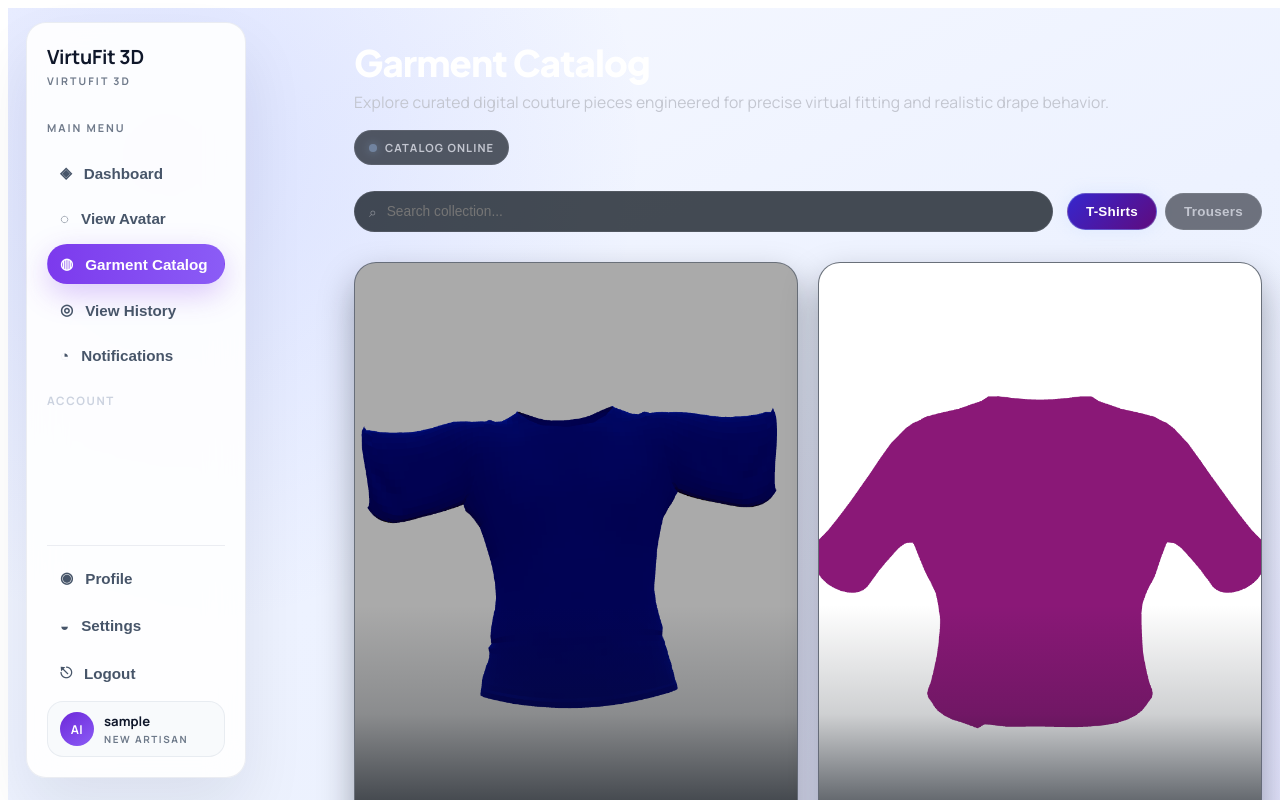
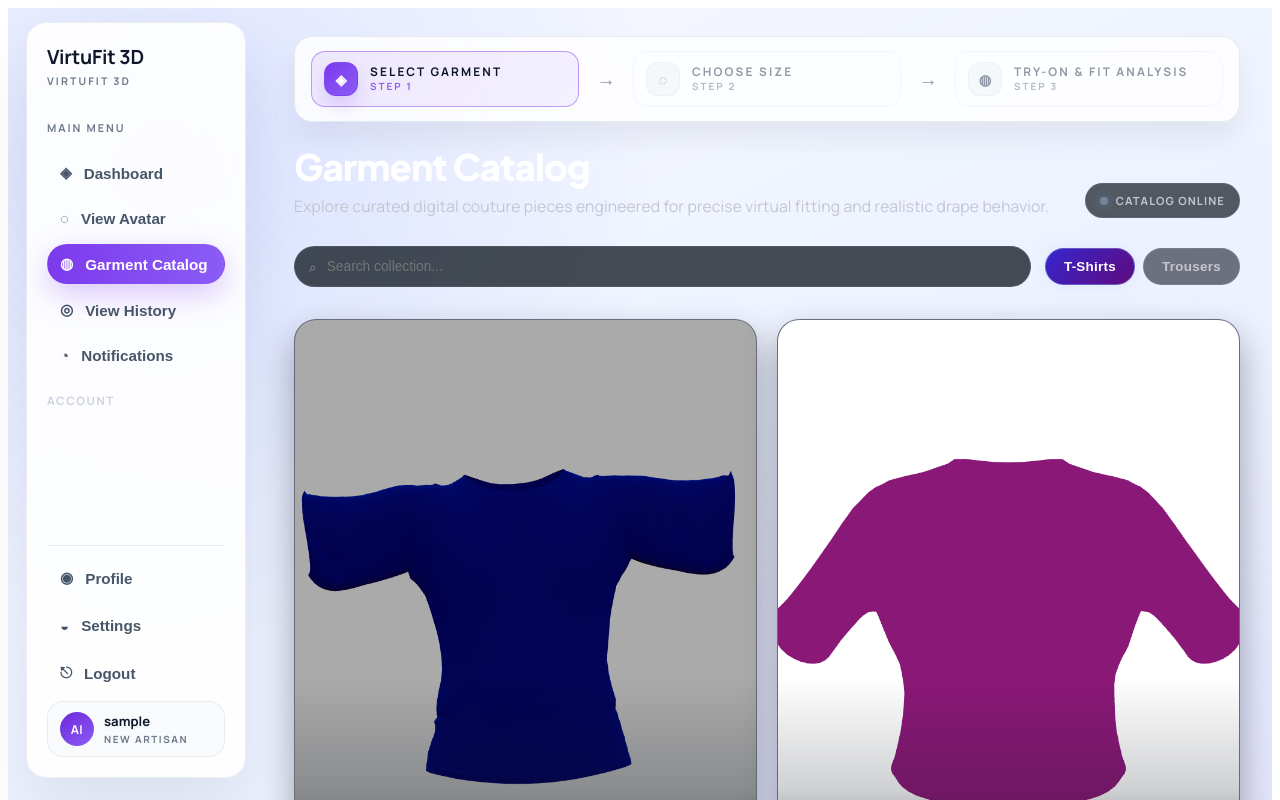
Before and after one commit to nethmaHarini/3d-virtual-tryon-system, a React (Vite) app in the folder frontend/: page /catalog in a window 1280 px wide. Shown: the top 800 px of the page. Built offline with nearby package versions, Linux system fonts and the light colour scheme; no server answers; sample sign-in values are in the browser's storage.

Commit message:
refactor UIs

```diff
--- a/frontend/src/AvatarViewer.jsx
+++ b/frontend/src/AvatarViewer.jsx
@@ -88,7 +88,8 @@ function AvatarViewer() {
   const styles = {
     page: {
       minHeight: "100vh",
-      width: "100vw",
+      width: "100%",
+      minWidth: 0,
       background: isDark
         ? "radial-gradient(circle at 12% 16%, rgba(54, 38, 206, 0.22) 0%, transparent 38%), radial-gradient(circle at 88% 84%, rgba(95, 11, 126, 0.24) 0%, transparent 48%), linear-gradient(155deg, #090f17 0%, #0d141d 48%, #111a27 100%)"
         : "radial-gradient(circle at 12% 16%, rgba(78, 107, 255, 0.16) 0%, transparent 38%), radial-gradient(circle at 88% 84%, rgba(138, 92, 255, 0.12) 0%, transparent 48%), linear-gradient(155deg, #f7f9ff 0%, #edf2ff 48%, #eaf0fb 100%)",
@@ -101,21 +102,23 @@ function AvatarViewer() {
     },
 
     main: {
-      marginLeft: 346,
-      marginRight: 26,
-      paddingTop: 30,
-      paddingBottom: 30,
+      marginLeft: 286,
+      marginRight: 32,
+      paddingTop: 28,
+      paddingBottom: 32,
       minHeight: "100vh",
+      minWidth: 0,
       boxSizing: "border-box",
     },
 
     mainInner: {
       width: "100%",
-      maxWidth: 1320,
+      maxWidth: 1400,
       margin: "0 auto",
       display: "flex",
       flexDirection: "column",
-      gap: 22,
+      gap: 24,
+      minWidth: 0,
     },
 
     pageHeader: {
--- a/frontend/src/Catalog.jsx
+++ b/frontend/src/Catalog.jsx
@@ -4,6 +4,7 @@ import { useNavigate, useLocation } from "react-router-dom";
 
 import { useState } from "react";
 import DashboardSidebar from "./components/DashboardSidebar";
+import TryOnJourneyBar from "./components/TryOnJourneyBar";
 import { useAppTheme } from "./theme";
 
 function Catalog() {
@@ -14,7 +15,8 @@ function Catalog() {
   const styles = {
     page: {
       minHeight: "100vh",
-      width: "100vw",
+      width: "100%",
+      minWidth: 0,
       background:
         isDark
           ? "radial-gradient(circle at 12% 14%, rgba(54, 38, 206, 0.22) 0%, transparent 34%), radial-gradient(circle at 86% 84%, rgba(95, 11, 126, 0.2) 0%, transparent 44%), linear-gradient(155deg, #090f17 0%, #0d141d 46%, #111a27 100%)"
@@ -133,19 +135,21 @@ function Catalog() {
       fontWeight: 700,
     },
     main: {
-      marginLeft: 346,
-      marginRight: 26,
-      paddingTop: 34,
-      paddingBottom: 28,
+      marginLeft: 286,
+      marginRight: 32,
+      paddingTop: 28,
+      paddingBottom: 32,
+      minWidth: 0,
       boxSizing: "border-box",
     },
     mainInner: {
       width: "100%",
-      maxWidth: 1320,
+      maxWidth: 1400,
       margin: "0 auto",
       display: "flex",
       flexDirection: "column",
-      gap: 22,
+      gap: 24,
+      minWidth: 0,
     },
     headingWrap: {
       marginBottom: 4,
@@ -492,6 +496,8 @@ function Catalog() {
 
       <main style={styles.main} className="catalog-main">
         <div style={styles.mainInner}>
+          <TryOnJourneyBar currentStep={1} />
+
           <header style={styles.headingWrap}>
             <div>
               <h2 style={styles.heading}>Garment Catalog</h2>
--- a/frontend/src/Dashboard.jsx
+++ b/frontend/src/Dashboard.jsx
@@ -232,6 +232,8 @@ function Dashboard() {
 
   const styles = {
     page: {
+      width: "100%",
+      minWidth: 0,
       minHeight: "100vh",
       background:
         isDark
@@ -241,6 +243,7 @@ function Dashboard() {
       fontFamily: "'Manrope', 'Segoe UI', sans-serif",
       position: "relative",
       overflowX: "hidden",
+      boxSizing: "border-box",
     },
     sidebar: {
       position: "fixed",
@@ -351,28 +354,34 @@ function Dashboard() {
       fontWeight: 700,
     },
     main: {
-      marginLeft: 346,
-      marginRight: 26,
-      paddingTop: 30,
-      paddingBottom: 30,
+      marginLeft: 286,
+      marginRight: 32,
+      paddingTop: 28,
+      paddingBottom: 32,
       minHeight: "100vh",
+      minWidth: 0,
       boxSizing: "border-box",
     },
     mainInner: {
       width: "100%",
-      maxWidth: 1320,
+      maxWidth: 1220,
       margin: "0 auto",
       display: "flex",
       flexDirection: "column",
-      gap: 22,
+      gap: 24,
+      minWidth: 0,
     },
     pageHeader: {
       marginBottom: 0,
       display: "flex",
       justifyContent: "space-between",
-      alignItems: "end",
+      alignItems: "center",
       gap: 22,
       flexWrap: "wrap",
+      width: "100%",
+      maxWidth: 1220,
+      marginLeft: "auto",
+      marginRight: "auto",
     },
     headerTitle: {
       margin: 0,
@@ -403,6 +412,8 @@ function Dashboard() {
       textTransform: "uppercase",
       letterSpacing: "0.1em",
       color: "#c3c6d0",
+      marginLeft: "auto",
+      whiteSpace: "nowrap",
     },
     dot: {
       width: 8,
@@ -413,8 +424,11 @@ function Dashboard() {
       animation: "dashPulse 1.4s ease-in-out infinite",
     },
     newGrid: {
+      width: "100%",
+      maxWidth: 1040,
+      margin: "0 auto",
       display: "grid",
-      gridTemplateColumns: "minmax(0, 1.95fr) minmax(320px, 1fr)",
+      gridTemplateColumns: "minmax(0, 1fr)",
       gap: 22,
       alignItems: "stretch",
     },
@@ -433,6 +447,9 @@ function Dashboard() {
       boxSizing: "border-box",
     },
     creatorSection: {
+      width: "100%",
+      maxWidth: 1040,
+      margin: "0 auto",
       padding: 30,
       position: "relative",
       overflow: "hidden",
@@ -507,7 +524,7 @@ function Dashboard() {
       paddingTop: 18,
       borderTop: "1px solid rgba(255, 255, 255, 0.1)",
       display: "grid",
-      gridTemplateColumns: "1.1fr auto",
+      gridTemplateColumns: "minmax(0, 1fr) auto",
       gap: 20,
       alignItems: "end",
     },
--- a/frontend/src/GarmentDetail.jsx
+++ b/frontend/src/GarmentDetail.jsx
@@ -1,6 +1,7 @@
 import React, { useState, useEffect } from "react";
 import { useLocation, useNavigate } from "react-router-dom";
 import DashboardSidebar from "./components/DashboardSidebar";
+import TryOnJourneyBar from "./components/TryOnJourneyBar";
 import { useAppTheme } from "./theme";
 
 export default function GarmentDetail() {
@@ -62,7 +63,8 @@ export default function GarmentDetail() {
   const styles = {
     page: {
       minHeight: "100vh",
-      width: "100vw",
+      width: "100%",
+      minWidth: 0,
       background: colors.pageBackground,
       color: colors.text,
       fontFamily: "'Manrope', 'Segoe UI', sans-serif",
@@ -71,20 +73,22 @@ export default function GarmentDetail() {
       boxSizing: "border-box",
     },
     main: {
-      marginLeft: 346,
-      marginRight: 26,
-      paddingTop: 34,
-      paddingBottom: 30,
+      marginLeft: 286,
+      marginRight: 32,
+      paddingTop: 28,
+      paddingBottom: 32,
       minHeight: "100vh",
+      minWidth: 0,
       boxSizing: "border-box",
     },
     mainInner: {
       width: "100%",
-      maxWidth: 1320,
+      maxWidth: 1400,
       margin: "0 auto",
       display: "flex",
       flexDirection: "column",
-      gap: 22,
+      gap: 24,
+      minWidth: 0,
     },
     detailCard: {
       width: "100%",
@@ -232,7 +236,8 @@ export default function GarmentDetail() {
     },
     fallbackWrap: {
       minHeight: "100vh",
-      width: "100vw",
+      width: "100%",
+      minWidth: 0,
       display: "flex",
       alignItems: "center",
       justifyContent: "center",
@@ -312,6 +317,8 @@ export default function GarmentDetail() {
 
       <main style={styles.main}>
         <div style={styles.mainInner}>
+          <TryOnJourneyBar currentStep={2} />
+
           <div style={styles.detailCard}>
             <div style={styles.mediaPanel}>
               <div style={styles.previewFrame}>
--- a/frontend/src/Notifications.jsx
+++ b/frontend/src/Notifications.jsx
@@ -109,7 +109,8 @@ function Notifications() {
   const styles = {
     page: {
       minHeight: "100vh",
-      width: "100vw",
+      width: "100%",
+      minWidth: 0,
       background: isDark
         ? "radial-gradient(circle at 12% 16%, rgba(54, 38, 206, 0.22) 0%, transparent 38%), radial-gradient(circle at 88% 84%, rgba(95, 11, 126, 0.24) 0%, transparent 48%), linear-gradient(155deg, #090f17 0%, #0d141d 48%, #111a27 100%)"
         : "radial-gradient(circle at 12% 16%, rgba(78, 107, 255, 0.16) 0%, transparent 38%), radial-gradient(circle at 88% 84%, rgba(138, 92, 255, 0.12) 0%, transparent 48%), linear-gradient(155deg, #f7f9ff 0%, #edf2ff 48%, #eaf0fb 100%)",
@@ -119,19 +120,21 @@ function Notifications() {
       boxSizing: "border-box",
     },
     main: {
-      marginLeft: 346,
-      marginRight: 26,
-      paddingTop: 34,
-      paddingBottom: 28,
+      marginLeft: 286,
+      marginRight: 32,
+      paddingTop: 28,
+      paddingBottom: 32,
+      minWidth: 0,
       boxSizing: "border-box",
     },
     mainInner: {
       width: "100%",
-      maxWidth: 1320,
+      maxWidth: 1400,
       margin: "0 auto",
       display: "flex",
       flexDirection: "column",
-      gap: 22,
+      gap: 24,
+      minWidth: 0,
     },
     header: {
       display: "flex",
--- a/frontend/src/Profile.jsx
+++ b/frontend/src/Profile.jsx
@@ -87,7 +87,8 @@ function Profile() {
   const styles = {
     page: {
       minHeight: "100vh",
-      width: "100vw",
+      width: "100%",
+      minWidth: 0,
       background:
         isDark
           ? "radial-gradient(circle at 14% 14%, rgba(54, 38, 206, 0.24) 0%, transparent 32%), radial-gradient(circle at 84% 16%, rgba(95, 11, 126, 0.18) 0%, transparent 30%), radial-gradient(circle at 78% 84%, rgba(76, 176, 255, 0.14) 0%, transparent 34%), linear-gradient(155deg, #090f17 0%, #0c1320 45%, #111a27 100%)"
@@ -175,19 +176,21 @@ function Profile() {
     },
     notifyDot: { marginLeft: 8, display: 'inline-block', minWidth: 18, height: 18, borderRadius: 18, background: 'linear-gradient(90deg,#6f3af2,#a746d1)', color: '#fff', fontSize: 11, lineHeight: '18px', textAlign: 'center', fontWeight: 800 },
     main: {
-      marginLeft: 346,
-      marginRight: 26,
-      paddingTop: 34,
-      paddingBottom: 28,
+      marginLeft: 286,
+      marginRight: 32,
+      paddingTop: 28,
+      paddingBottom: 32,
+      minWidth: 0,
       boxSizing: "border-box",
     },
     mainInner: {
       width: "100%",
-      maxWidth: 1320,
+      maxWidth: 1400,
       margin: "0 auto",
       display: "flex",
       flexDirection: "column",
-      gap: 22,
+      gap: 24,
+      minWidth: 0,
     },
     pageHeader: {
       display: "flex",
--- a/frontend/src/TryOn.jsx
+++ b/frontend/src/TryOn.jsx
@@ -3,6 +3,7 @@ import React, { useMemo } from "react";
 import { useLocation } from "react-router-dom";
 import AvatarCanvas from "./components/AvatarCanvas";
 import DashboardSidebar from "./components/DashboardSidebar";
+import TryOnJourneyBar from "./components/TryOnJourneyBar";
 import { useAppTheme } from "./theme";
 import API_URL from "./config";
 
@@ -91,7 +92,8 @@ export default function TryOn() {
   const styles = {
     page: {
       minHeight: "100vh",
-      width: "100vw",
+      width: "100%",
+      minWidth: 0,
       background: colors.pageBackground,
       color: colors.text,
       fontFamily: "'Manrope', 'Segoe UI', sans-serif",
@@ -100,19 +102,21 @@ export default function TryOn() {
       boxSizing: "border-box",
     },
     main: {
-      marginLeft: 346,
-      marginRight: 26,
-      paddingTop: 30,
-      paddingBottom: 30,
+      marginLeft: 286,
+      marginRight: 32,
+      paddingTop: 28,
+      paddingBottom: 32,
+      minWidth: 0,
       boxSizing: "border-box",
     },
     mainInner: {
       width: "100%",
-      maxWidth: 1320,
+      maxWidth: 1400,
       margin: "0 auto",
       display: "flex",
       flexDirection: "column",
-      gap: 22,
+      gap: 24,
+      minWidth: 0,
     },
     pageHeader: {
       marginBottom: 0,
@@ -380,6 +384,8 @@ export default function TryOn() {
 
       <main style={styles.main} className="tryon-main">
         <div style={styles.mainInner}>
+         <TryOnJourneyBar currentStep={3} />
+
          <header style={styles.pageHeader}>
            <div>
              <h2 style={styles.headerTitle}>Your Digital Twin</h2>
--- a/frontend/src/ViewHistory.jsx
+++ b/frontend/src/ViewHistory.jsx
@@ -32,7 +32,8 @@ function ViewHistory() {
   const styles = {
     page: {
       minHeight: "100vh",
-      width: "100vw",
+      width: "100%",
+      minWidth: 0,
       background:
         isDark
           ? "radial-gradient(circle at 12% 16%, rgba(54, 38, 206, 0.22) 0%, transparent 38%), radial-gradient(circle at 88% 84%, rgba(95, 11, 126, 0.24) 0%, transparent 48%), linear-gradient(155deg, #090f17 0%, #0d141d 48%, #111a27 100%)"
@@ -81,8 +82,8 @@ function ViewHistory() {
       cursor: "pointer",
       transition: "all 180ms ease",
     },
-    main: { marginLeft: 346, marginRight: 26, paddingTop: 34, paddingBottom: 28, boxSizing: "border-box" },
-    mainInner: { width: "100%", maxWidth: 1320, margin: "0 auto", display: "flex", flexDirection: "column", gap: 22 },
+    main: { marginLeft: 286, marginRight: 32, paddingTop: 28, paddingBottom: 32, minWidth: 0, boxSizing: "border-box" },
+    mainInner: { width: "100%", maxWidth: 1400, margin: "0 auto", display: "flex", flexDirection: "column", gap: 24, minWidth: 0 },
     headerTitle: { margin: 0, fontSize: "1.86rem", color: isDark ? "#ffffff" : "#152033", fontWeight: 800 },
     card: { padding: 20, borderRadius: 18, background: isDark ? "rgba(21,28,38,0.66)" : "rgba(255,255,255,0.9)", border: isDark ? "1px solid rgba(255,255,255,0.06)" : "1px solid rgba(18, 30, 52, 0.08)", boxSizing: "border-box" },
     listItem: { padding: 12, borderRadius: 12, background: isDark ? "rgba(8,15,24,0.72)" : "rgba(247,249,255,0.95)", border: isDark ? "1px solid rgba(255,255,255,0.04)" : "1px solid rgba(18, 30, 52, 0.06)", display: "flex", justifyContent: "space-between", gap: 12 },
--- /dev/null
+++ b/frontend/src/components/TryOnJourneyBar.jsx
@@ -0,0 +1,160 @@
+import React from "react";
+import { useAppTheme } from "../theme";
+
+const steps = [
+  { id: 1, label: "SELECT GARMENT", icon: "◈" },
+  { id: 2, label: "CHOOSE SIZE", icon: "◌" },
+  { id: 3, label: "TRY-ON & FIT ANALYSIS", icon: "◍" },
+];
+
+export default function TryOnJourneyBar({ currentStep = 1 }) {
+  const { isDark } = useAppTheme();
+
+  const resolvedStep = Math.min(3, Math.max(1, Number(currentStep) || 1));
+
+  const styles = {
+    wrapper: {
+      width: "100%",
+      display: "flex",
+      alignItems: "stretch",
+      gap: 12,
+      background: isDark ? "rgba(13, 18, 31, 0.9)" : "rgba(255, 255, 255, 0.84)",
+      border: isDark ? "1px solid rgba(148, 163, 184, 0.18)" : "1px solid rgba(148, 163, 184, 0.22)",
+      borderRadius: 18,
+      padding: "14px 16px",
+      boxSizing: "border-box",
+      boxShadow: isDark ? "0 18px 28px rgba(2, 6, 23, 0.18)" : "0 18px 28px rgba(15, 23, 42, 0.06)",
+    },
+    step: {
+      flex: 1,
+      minWidth: 0,
+      display: "flex",
+      alignItems: "center",
+      gap: 12,
+      borderRadius: 14,
+      border: "1px solid transparent",
+      padding: "10px 12px",
+      boxSizing: "border-box",
+    },
+    iconWrap: {
+      width: 34,
+      height: 34,
+      borderRadius: 12,
+      display: "grid",
+      placeItems: "center",
+      fontSize: "0.9rem",
+      fontWeight: 800,
+      flexShrink: 0,
+    },
+    textWrap: {
+      display: "flex",
+      flexDirection: "column",
+      minWidth: 0,
+      gap: 2,
+    },
+    label: {
+      fontSize: "0.74rem",
+      fontWeight: 800,
+      letterSpacing: "0.18em",
+      textTransform: "uppercase",
+      lineHeight: 1.2,
+      whiteSpace: "nowrap",
+      overflow: "hidden",
+      textOverflow: "ellipsis",
+    },
+    stepNumber: {
+      fontSize: "0.62rem",
+      fontWeight: 700,
+      letterSpacing: "0.2em",
+      textTransform: "uppercase",
+      lineHeight: 1.2,
+      opacity: 0.8,
+    },
+    connector: {
+      display: "flex",
+      alignItems: "center",
+      justifyContent: "center",
+      width: 30,
+      color: isDark ? "rgba(167, 176, 192, 0.7)" : "rgba(71, 85, 105, 0.6)",
+      fontSize: "1.2rem",
+      fontWeight: 700,
+      flexShrink: 0,
+    },
+  };
+
+  return (
+    <div style={styles.wrapper}>
+      {steps.map((step, index) => {
+        const stepNumber = index + 1;
+        const isComplete = stepNumber < resolvedStep;
+        const isActive = stepNumber === resolvedStep;
+        const isUpcoming = stepNumber > resolvedStep;
+
+        const stepStyle = {
+          ...styles.step,
+          background: isActive
+            ? isDark
+              ? "linear-gradient(135deg, rgba(124,58,237,0.18), rgba(139,92,246,0.12))"
+              : "linear-gradient(135deg, rgba(124,58,237,0.10), rgba(139,92,246,0.08))"
+            : isComplete
+              ? isDark
+                ? "rgba(15, 23, 42, 0.7)"
+                : "rgba(248, 250, 252, 0.9)"
+              : "transparent",
+          borderColor: isActive
+            ? "rgba(124, 58, 237, 0.46)"
+            : isComplete
+              ? "rgba(34, 197, 94, 0.22)"
+              : isDark
+                ? "rgba(148, 163, 184, 0.08)"
+                : "rgba(148, 163, 184, 0.16)",
+          opacity: isUpcoming ? 0.6 : 1,
+        };
+
+        const iconStyle = {
+          ...styles.iconWrap,
+          background: isActive
+            ? "linear-gradient(135deg, #7C3AED 0%, #8B5CF6 100%)"
+            : isComplete
+              ? "linear-gradient(135deg, rgba(34, 197, 94, 0.18), rgba(34, 197, 94, 0.08))"
+              : isDark
+                ? "rgba(15, 23, 42, 0.9)"
+                : "rgba(241, 245, 249, 0.95)",
+          border: isActive
+            ? "1px solid rgba(124, 58, 237, 0.4)"
+            : isComplete
+              ? "1px solid rgba(34, 197, 94, 0.24)"
+              : isDark
+                ? "1px solid rgba(148, 163, 184, 0.12)"
+                : "1px solid rgba(148, 163, 184, 0.16)",
+          color: isActive ? "#ffffff" : isComplete ? "#22C55E" : isDark ? "#DDE7FF" : "#475569",
+          boxShadow: isActive ? "0 10px 18px rgba(124, 58, 237, 0.18)" : "none",
+        };
+
+        const labelStyle = {
+          ...styles.label,
+          color: isActive ? (isDark ? "#F8FAFC" : "#0F172A") : isComplete ? (isDark ? "#E2E8F0" : "#0F172A") : isDark ? "#A7B0C0" : "#475569",
+        };
+
+        const stepNumberStyle = {
+          ...styles.stepNumber,
+          color: isActive ? (isDark ? "#E9D5FF" : "#7C3AED") : isComplete ? "#22C55E" : isDark ? "#7F8AA2" : "#64748B",
+        };
+
+        return (
+          <React.Fragment key={step.id}>
+            <div style={stepStyle}>
+              <div style={iconStyle}>{isComplete ? "✓" : step.icon}</div>
+              <div style={styles.textWrap}>
+                <span style={labelStyle}>{step.label}</span>
+                <span style={stepNumberStyle}>STEP {step.id}</span>
+              </div>
+            </div>
+
+            {index < steps.length - 1 && <div style={styles.connector}>→</div>}
+          </React.Fragment>
+        );
+      })}
+    </div>
+  );
+}
--- a/frontend/src/index.css
+++ b/frontend/src/index.css
@@ -60,6 +60,7 @@ html {
   min-height: 100%;
   margin: 0;
   padding: 0;
+  max-width: 100%;
   scroll-behavior: smooth;
 }
 
@@ -68,6 +69,7 @@ body {
   min-height: 100%;
   margin: 0;
   padding: 0;
+  min-width: 0;
   overflow-x: hidden;
   background: var(--bg);
   color: var(--text-primary);
@@ -79,12 +81,14 @@ body {
   min-height: 100vh;
   margin: 0;
   padding: 0;
+  max-width: 100%;
   display: block;
   box-sizing: border-box;
 }
 
 *, *::before, *::after {
   box-sizing: border-box;
+  max-width: 100%;
 }
 
 h1, h2, h3, h4, h5, h6 {
@@ -103,8 +107,14 @@ button, input, select, textarea {
   font: inherit;
 }
 
-@media (max-width: 1024px) {
+@media (max-width: 1220px) {
   :root {
     font-size: 15px;
   }
 }
+
+@media (max-width: 1024px) {
+  html, body, #root {
+    overflow-x: hidden;
+  }
+}
```
Also changed, not shown: frontend/src/Settings.css (+6 -4 lines).
